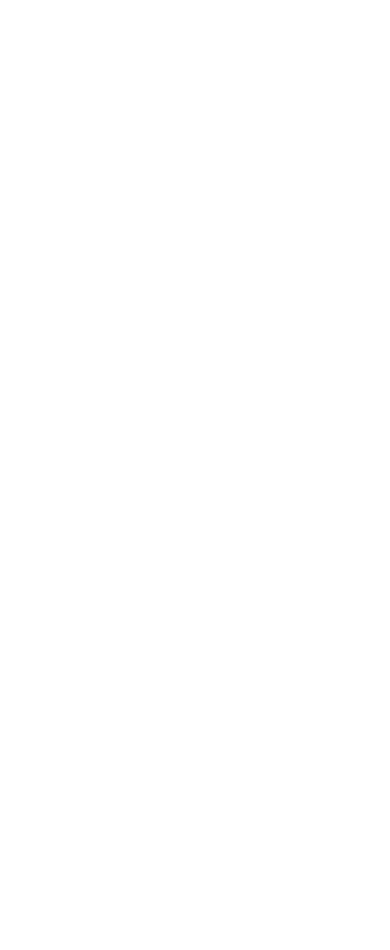
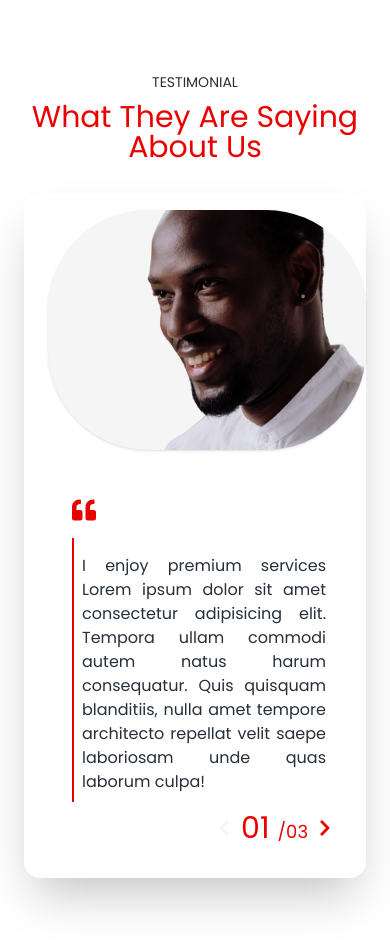
Before and after one commit to Twise007/crave, a React (Create React App) app: page / in a window 390 px wide. Shown: the part 8265-9215 px from the top of the page. Before the commit the page ends 8303 px from the top, so only its background shows below. Built offline with nearby package versions, Linux system fonts and the light colour scheme.

Commit message:
testimoies

```diff
--- a/src/App.js
+++ b/src/App.js
@@ -8,6 +8,7 @@
   Hero,
   Navbar,
   Specials,
+  Testimonies,
 } from "./pages";
 import { styles } from "./styles";
 
@@ -24,6 +25,7 @@
           <Specials />
           <FoodMenu />
           <About/>
+          <Testimonies/>
         </div>
       </div>
     </BrowserRouter>
--- a/src/assets/index.js
+++ b/src/assets/index.js
@@ -11,8 +11,10 @@
 import chef from "./chef.png";
 import woman from "./woman.png";
 import blackMan from "./blackMan.png";
+import leftQuote from "./leftQuote.png";
 
 export {
+  leftQuote,
   fiveChickhen,
   beans,
   curry,
--- a/src/pages/Locations.jsx
+++ /dev/null
@@ -1,9 +0,0 @@
-import React from 'react'
-
-const Locations = () => {
-  return (
-    <div>Locations</div>
-  )
-}
-
-export default Locations
--- a/src/pages/Testimonies.jsx
+++ b/src/pages/Testimonies.jsx
@@ -1,23 +1,45 @@
-import React from 'react'
+import React from "react";
+import { styles } from "../styles";
+import { blackMan } from "../assets";
+import { FaQuoteLeft, FaChevronLeft, FaChevronRight } from "react-icons/fa";
 
 const Testimonies = () => {
   return (
-    <div className="shadow-xl card card-side bg-base-100">
-      <figure>
-        <img
-          src=""
-          alt="testify"
-        />
-      </figure>
-      <div className="card-body">
-        <h2 className="card-title">New movie is released!</h2>
-        <p>Click the button to watch on Jetflix app.</p>
-        <div className="justify-end card-actions">
-          <button className="btn btn-primary">Watch</button>
+    <div className="py-16">
+      <div className="leading-10 text-center">
+        <p className={` ${styles.sectionSubText}text-bg-black`}>testimonial</p>
+        <h1 className={`${styles.sectionHeadText} text-bg-red leading-none`}>
+          What they are saying about us
+        </h1>
+      </div>
+      <div className="flex-col items-center justify-center mt-8 shadow-2xl md:flex-row card card-side">
+        <figure className="rounded-[100px] shadow my-4 ml-6 bg-bg-sec h-[15pc]">
+          <img src={blackMan} alt="testify" className="" />
+        </figure>
+        <div className="flex flex-col ml-4 card-body">
+          <div className="">
+            <div className="">
+              <FaQuoteLeft className="text-2xl md:text-6xl text-bg-red" />
+              <h1 className="p-2 pt-4 mt-4 text-justify border-l-2 md:p-6 border-bg-red">
+                I enjoy premium services Lorem ipsum dolor sit amet consectetur
+                adipisicing elit. Tempora ullam commodi autem natus harum
+                consequatur. Quis quisquam blanditiis, nulla amet tempore
+                architecto repellat velit saepe laboriosam unde quas laborum
+                culpa!
+              </h1>
+            </div>
+          </div>
+          <div className="items-center justify-end text-center card-actions text-bg-red">
+            <FaChevronLeft className="text-lg cursor-pointer text-bg-sec" />
+            <h1 className="text-3xl">
+              01 <span className="text-lg"> /03</span>
+            </h1>
+            <FaChevronRight className="text-lg cursor-pointer" />
+          </div>
         </div>
       </div>
     </div>
   );
-}
+};
 
-export default Testimonies
+export default Testimonies;
--- a/src/pages/index.js
+++ b/src/pages/index.js
@@ -4,7 +4,6 @@
 import Chefs from "./Chefs";
 import FoodMenu from "./FoodMenu";
 import Testimonies from "./Testimonies";
-import Locations from "./Locations";
 import Specials from "./Specials";
 import Footers from "./Footers";
 
@@ -16,6 +15,5 @@
   FoodMenu,
   Testimonies,
   Specials,
-  Locations,
   Footers,
 };
```
Also changed, not shown: src/assets/leftQuote.png (added).
